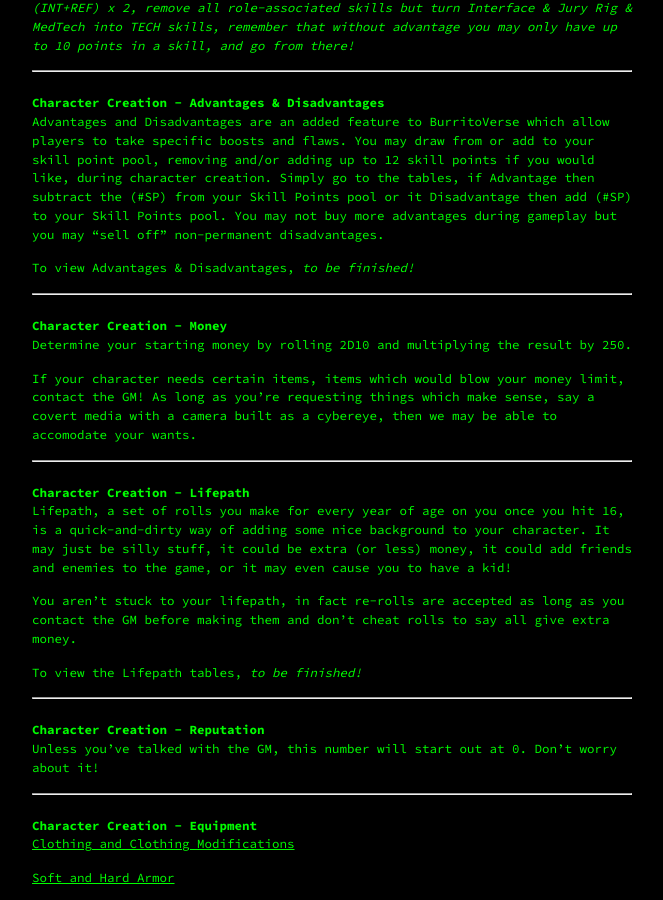
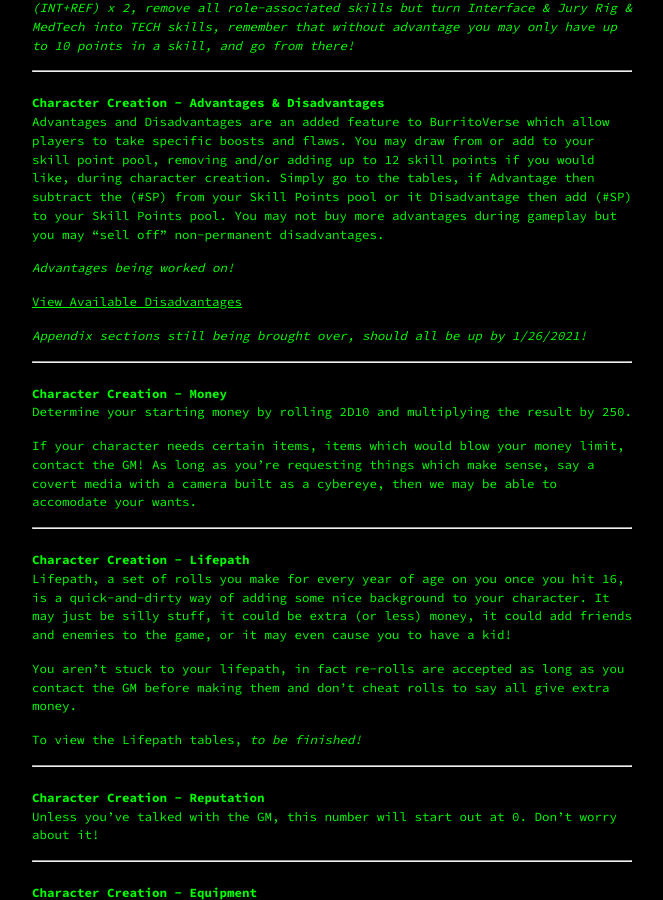
Before and after one commit to Terwilliger69105/69105.github.io, a Jekyll site: the page built from cyberpunk.md, in a window 1280 px wide and 900 px high, scrolled down 1064 px. Shown: the whole window, without its empty margins (308-971 px from the left). Built offline with Jekyll 4.4.1, drawn with Linux system fonts in a browser that asks for light colours; our own code applies the rules of GitHub Pages for plain Markdown files.

Commit message:
Update cyberpunk.md

```diff
--- a/cyberpunk.md
+++ b/cyberpunk.md
@@ -57,7 +57,11 @@ Make sure, before finalizing your skills, to go through the **Character Creation
 
 Advantages and Disadvantages are an added feature to BurritoVerse which allow players to take specific boosts and flaws. You may draw from or add to your skill point pool, removing and/or adding up to 12 skill points if you would like, during character creation. Simply go to the tables, if Advantage then subtract the (#SP) from your Skill Points pool or it Disadvantage then add (#SP) to your Skill Points pool. You may not buy more advantages during gameplay but you may "sell off" non-permanent disadvantages.
 
-To view Advantages & Disadvantages, *to be finished!*
+*Advantages being worked on!*
+
+[View Available Disadvantages](https://docs.google.com/document/d/1REj3BvO2hcfTUvVy2KOEKjCXQXv9n7SoyDV66lRFtRM/edit?usp=sharing)
+
+*Appendix sections still being brought over, should all be up by 1/26/2021!*
 
 ---
 
```
